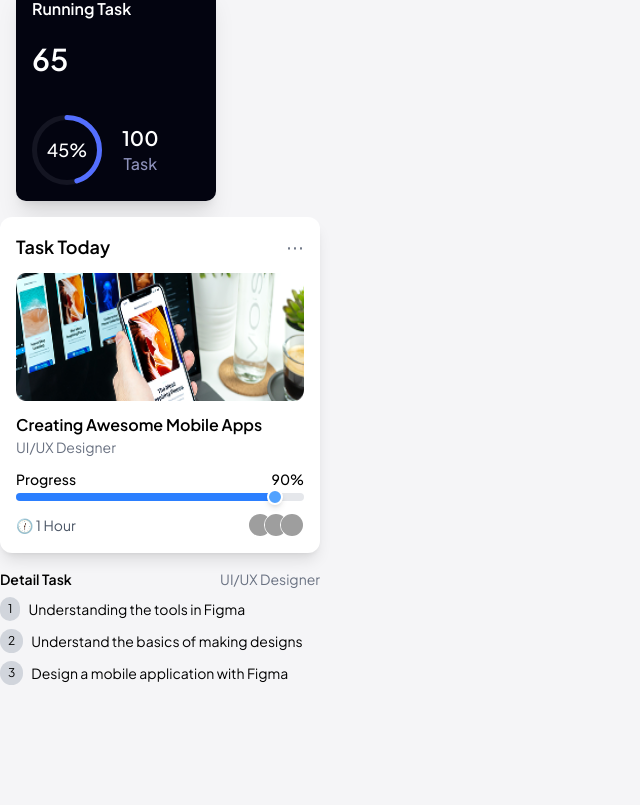
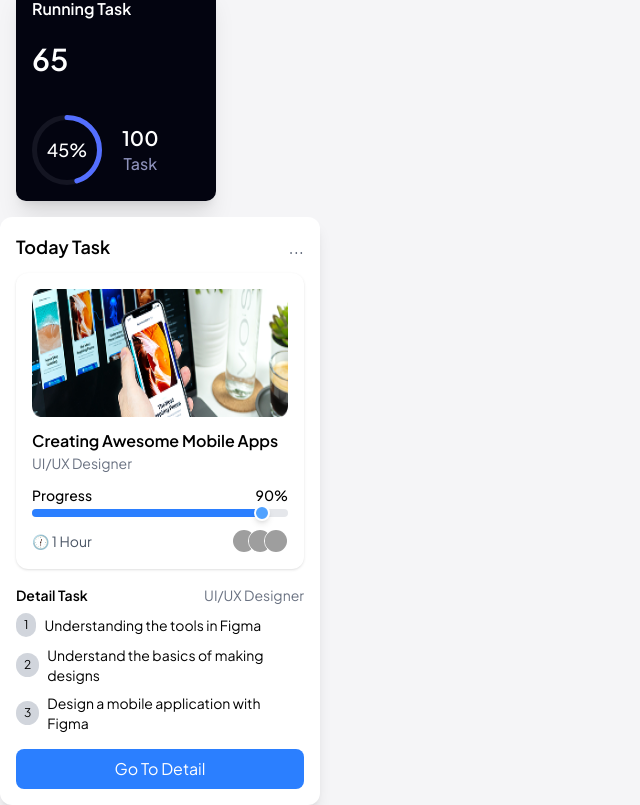
Before and after one commit to Evans-Asiedu/task-management, a React (Vite) app: page / in a window 1280 px wide. Shown: the part 403-1208 px from the top of the page, without its empty margins (0-640 px from the left). Before the commit the page ends 1088 px from the top, so only its background shows below. Built offline with nearby package versions, Linux system fonts and the light colour scheme; grey boxes are pictures that could not be loaded.

Commit message:
Refactor TaskCard to create TaskDetails and TodayTask components

```diff
--- a/src/App.jsx
+++ b/src/App.jsx
@@ -1,16 +1,15 @@
 import { data } from "src/data";
 import RunningTask from "./components/RunningTask";
 import { Calendar } from "./components/Calendar";
-import { TaskCard } from "./components/TaskCard";
-import TaskDetails from "./components/TaskDetails";
+
+import TodayTask from "./components/TodayTask";
 
 function App() {
   return (
     <>
       <Calendar />
       <RunningTask />
-      <TaskCard />
-      <TaskDetails />
+      <TodayTask />
     </>
   );
 }
--- /dev/null
+++ b/src/components/Header.jsx
@@ -0,0 +1,10 @@
+const Header = ({ name, icon }) => {
+  return (
+    <div className="flex justify-between items-center mb-3">
+      <h2 className="text-lg font-semibold">{name}</h2>
+      <button className="text-gray-500 text-lg">{icon}</button>
+    </div>
+  );
+};
+
+export default Header;
--- a/src/components/TaskCard.jsx
+++ b/src/components/TaskCard.jsx
@@ -1,12 +1,6 @@
 export function TaskCard() {
   return (
-    <div className="bg-white w-80 rounded-xl shadow-lg p-4">
-      {/* Header */}
-      <div className="flex justify-between items-center mb-3">
-        <h2 className="text-lg font-semibold">Task Today</h2>
-        <button className="text-gray-500 text-lg">⋯</button>
-      </div>
-
+    <div className="bg-white rounded-xl shadow-sm p-4">
       {/* Image Section */}
       <img
         src="/Image.png"
--- a/src/components/TaskDetails.jsx
+++ b/src/components/TaskDetails.jsx
@@ -1,26 +1,38 @@
-import React, { Component } from "react";
+import React from "react";
 
 const TaskDetails = () => {
   return (
-    <div className="mt-4 w-80">
+    <div>
+      <div className="mt-4">
         <div className="flex justify-between items-center">
           <p className="text-sm font-semibold">Detail Task</p>
           <p className="text-gray-500 text-sm">UI/UX Designer</p>
         </div>
         <ul className="mt-2 space-y-2">
           <li className="flex items-center space-x-2">
-          <span className="bg-gray-300 text-xs px-2 py-1 rounded-full">1</span>
+            <span className="bg-gray-300 text-xs px-2 py-1 rounded-full">
+              1
+            </span>
             <p className="text-sm">Understanding the tools in Figma</p>
           </li>
           <li className="flex items-center space-x-2">
-          <span className="bg-gray-300 text-xs px-2 py-1 rounded-full">2</span>
+            <span className="bg-gray-300 text-xs px-2 py-1 rounded-full">
+              2
+            </span>
             <p className="text-sm">Understand the basics of making designs</p>
           </li>
           <li className="flex items-center space-x-2">
-          <span className="bg-gray-300 text-xs px-2 py-1 rounded-full">3</span>
+            <span className="bg-gray-300 text-xs px-2 py-1 rounded-full">
+              3
+            </span>
             <p className="text-sm">Design a mobile application with Figma</p>
           </li>
         </ul>
+      </div>
+      {/* Go To Detail Button */}
+      <button className="bg-blue-500 text-white w-full py-2 rounded-lg mt-4 cursor-pointer">
+        Go To Detail
+      </button>
     </div>
   );
 };
--- /dev/null
+++ b/src/components/TodayTask.jsx
@@ -0,0 +1,16 @@
+import React, { Component } from "react";
+import { TaskCard } from "./TaskCard";
+import TaskDetails from "./TaskDetails";
+import Header from "./Header";
+
+const TodayTask = () => {
+  return (
+    <div className="bg-white w-80 rounded-xl shadow-lg p-4">
+      <Header name="Today Task" icon="..." />
+      <TaskCard />
+      <TaskDetails />
+    </div>
+  );
+};
+
+export default TodayTask;
```
Lines whose indentation alone changed are shown as unchanged.
